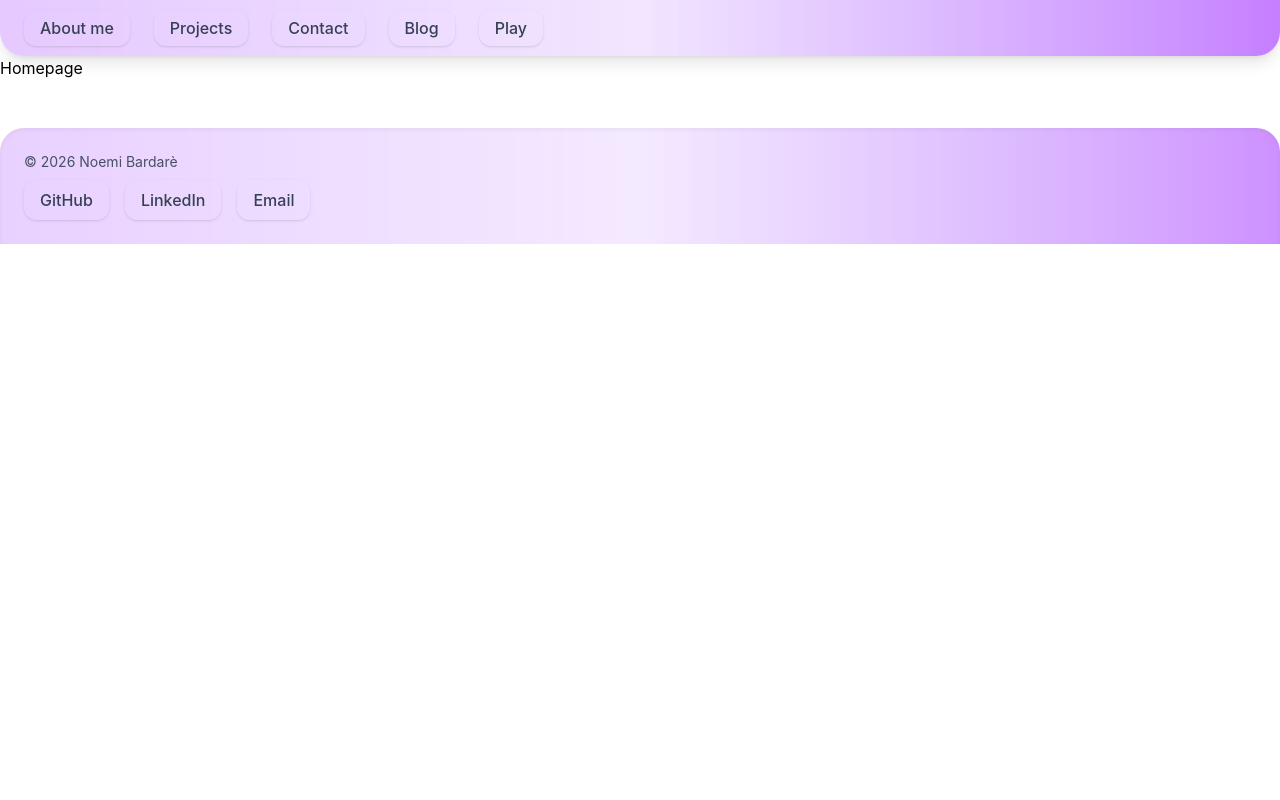
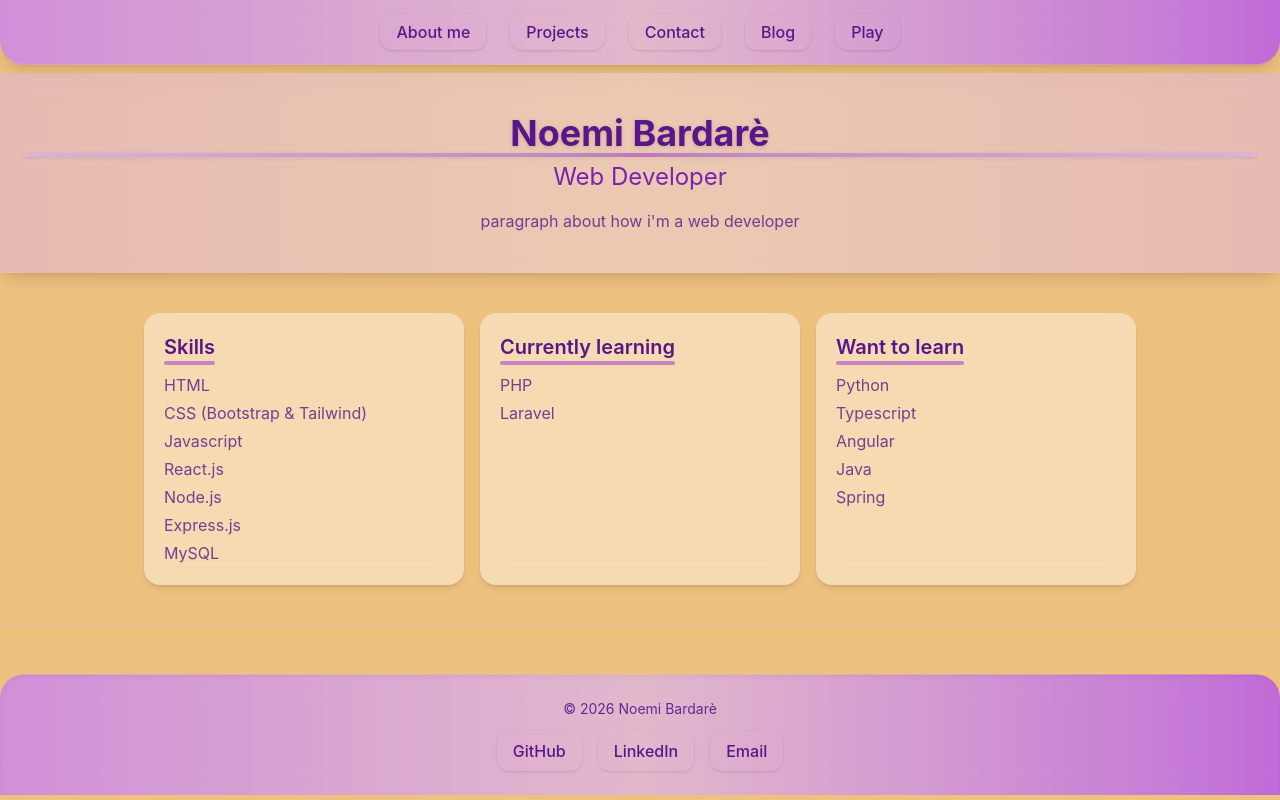
Before and after one commit to murphy-afk/personal, a React (Vite) app: page / in a window 1280 px wide. Built offline with nearby package versions, Linux system fonts and the light colour scheme.

Commit message:
feat: homepage

```diff
--- a/src/App.css
+++ b/src/App.css
@@ -1 +1,5 @@
 @import "tailwindcss";
+
+body {
+  background-color: rgb(238 193 127);
+}
--- a/src/components/Footer.jsx
+++ b/src/components/Footer.jsx
@@ -6,16 +6,19 @@ export default function Footer() {
     { name: 'LinkedIn', href: 'https://linkedin.com' },
     { name: 'Email', href: 'mailto:noemibardare@gmail.com' }
   ]
+
   return (
-    <footer className="backdrop-blur-md bg-gradient-to-r from-purple-300/60 via-purple-200/50 to-purple-500/60 shadow-inner rounded-t-3xl px-6 py-6 mt-12">
-      <div className="flex flex-col items-start space-y-2 text-gray-700">
+    <footer className="backdrop-blur-md bg-gradient-to-r from-purple-400/70 via-purple-300/60 to-purple-500/70 shadow-inner rounded-t-3xl px-8 py-6 border-t border-[rgb(238,193,127)]/40 mt-12">
+      <div className="flex flex-col items-center space-y-3 text-purple-900">
         <p className="text-sm opacity-90">
           © {new Date().getFullYear()} Noemi Bardarè
         </p>
-
         <div className="flex space-x-4">
           {links.map((link) => (
-            <Link key={link.name} to={link.href} className="text-gray-700 font-medium px-4 py-2 rounded-xl hover:bg-white/60 hover:text-gray-900 transition-all duration-300 shadow-sm hover:shadow-md">
+            <Link
+              key={link.name}
+              to={link.href}
+              className="text-purple-900 font-medium px-4 py-2 rounded-xl hover:bg-[rgb(238,193,127)] hover:text-purple-950 transition-all duration-300 shadow-sm hover:shadow-md">
               {link.name}
             </Link>
           ))}
--- a/src/components/Header.jsx
+++ b/src/components/Header.jsx
@@ -10,14 +10,14 @@ export default function Header() {
   ]
 
   return (
-    <header className="backdrop-blur-md bg-gradient-to-r from-purple-300/70 via-purple-200/60 to-purple-500/70 shadow-lg rounded-b-3xl px-6 py-4">
+    <header className="backdrop-blur-md bg-gradient-to-r from-purple-400/70 via-purple-300/60 to-purple-500/70 shadow-lg rounded-b-3xl px-8 py-5 border-b border-[rgb(238,193,127)]/40">
       <nav>
-        <ul className="flex space-x-6">
+        <ul className="flex justify-center space-x-6">
           {navLinks.map((link) => (
             <li key={link.name}>
               <Link
                 to={link.href}
-                className="text-gray-700 font-medium px-4 py-2 rounded-xl hover:bg-white/60 hover:text-gray-900 transition-all duration-300 shadow-sm hover:shadow-md">
+                className="text-purple-900 font-medium px-4 py-2 rounded-xl hover:bg-[rgb(238,193,127)] hover:text-purple-950 transition-all duration-300 shadow-sm hover:shadow-md">
                 {link.name}
               </Link>
             </li>
--- a/src/pages/Home.jsx
+++ b/src/pages/Home.jsx
@@ -1,7 +1,65 @@
 export default function Home() {
   return (
-    <>
-    <h1>Homepage</h1>
-    </>
+    <div className="space-y-10">
+      <section className="text-center py-10 px-6 bg-gradient-to-r from-purple-300/40 via-purple-200/40 to-purple-300/40 backdrop-blur-md shadow-lg mt-2">
+        <h1 className="text-4xl font-bold text-purple-900 drop-shadow-sm">
+          Noemi Bardarè
+        <span className="absolute left-0 -bottom-1 w-full h-1 bg-gradient-to-r from-purple-300/60 via-purple-700/40 to-purple-300/60 rounded-full"></span>
+        </h1>
+        <h2 className="text-2xl mt-2 text-purple-800 opacity-90">
+          Web Developer
+        </h2>
+        <p className="mt-4 text-purple-900/80 max-w-xl mx-auto">
+          paragraph about how i'm a web developer
+        </p>
+      </section>
+      <section className="max-w-5xl mx-auto grid grid-cols-1 md:grid-cols-3 gap-4 px-4 mt-0">
+
+        <div className="bg-white/40 backdrop-blur-md rounded-2xl p-5 shadow-md transition-all duration-300 hover:shadow-xl hover:bg-purple-300/40">
+          <h2 className="text-xl font-semibold text-purple-900 mb-3 relative inline-block">
+            Skills
+          <span className="absolute left-0 -bottom-1 w-full h-1 bg-purple-700/40 rounded-full"></span>
+          </h2>
+          <ul className="space-y-1 text-purple-900/80">
+            <li className="hover:text-purple-700 hover:translate-x-1 transition-all">HTML</li>
+            <li className="hover:text-purple-700 hover:translate-x-1 transition-all">CSS (Bootstrap & Tailwind)</li>
+            <li className="hover:text-purple-700 hover:translate-x-1 transition-all">Javascript</li>
+            <li className="hover:text-purple-700 hover:translate-x-1 transition-all">React.js</li>
+            <li className="hover:text-purple-700 hover:translate-x-1 transition-all">Node.js</li>
+            <li className="hover:text-purple-700 hover:translate-x-1 transition-all">Express.js</li>
+            <li className="hover:text-purple-700 hover:translate-x-1 transition-all">MySQL</li>
+          </ul>
+        </div>
+
+        <div className="bg-white/40 backdrop-blur-md rounded-2xl p-5 shadow-md transition-all duration-300 hover:shadow-xl hover:bg-purple-300/40">
+          <h3 className="text-xl font-semibold text-purple-900 mb-3 relative inline-block">
+            Currently learning
+          <span className="absolute left-0 -bottom-1 w-full h-1 bg-purple-700/40 rounded-full"></span>
+          </h3>
+          <ul className="space-y-1 text-purple-900/80">
+            <li className="hover:text-purple-700 hover:translate-x-1 transition-all">PHP</li>
+            <li className="hover:text-purple-700 hover:translate-x-1 transition-all">Laravel</li>
+          </ul>
+        </div>
+
+        <div className="bg-white/40 backdrop-blur-md rounded-2xl p-5 shadow-md transition-all duration-300 hover:shadow-xl hover:bg-purple-300/40">
+          <h3 className="text-xl font-semibold text-purple-900 mb-3 relative inline-block">
+            Want to learn
+          <span className="absolute left-0 -bottom-1 w-full h-1 bg-purple-700/40 rounded-full"></span>
+          </h3>
+          <ul className="space-y-1 text-purple-900/80">
+            <li className="hover:text-purple-700 hover:translate-x-1 transition-all">Python</li>
+            <li className="hover:text-purple-700 hover:translate-x-1 transition-all">Typescript</li>
+            <li className="hover:text-purple-700 hover:translate-x-1 transition-all">Angular</li>
+            <li className="hover:text-purple-700 hover:translate-x-1 transition-all">Java</li>
+            <li className="hover:text-purple-700 hover:translate-x-1 transition-all">Spring</li>
+          </ul>
+        </div>
+
+      </section>
+
+
+      <hr className="border-purple-300/40" />
+    </div>
   )
 }
```
